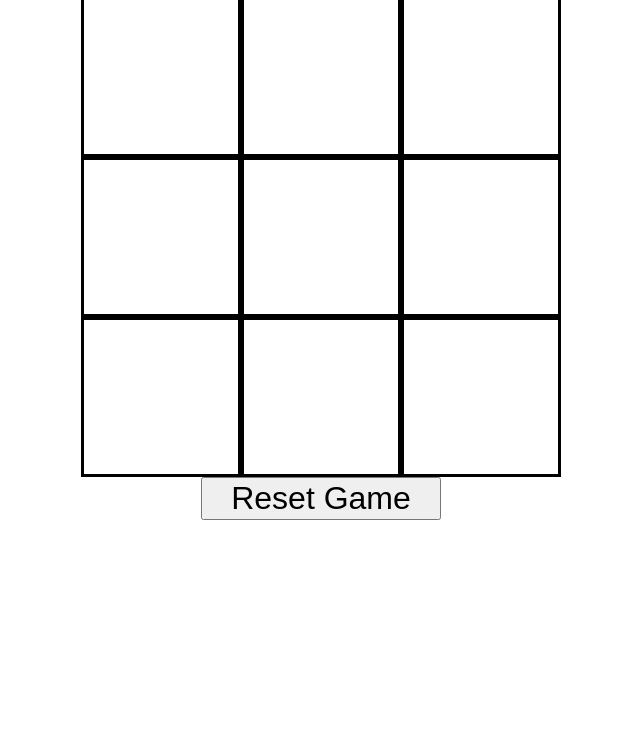
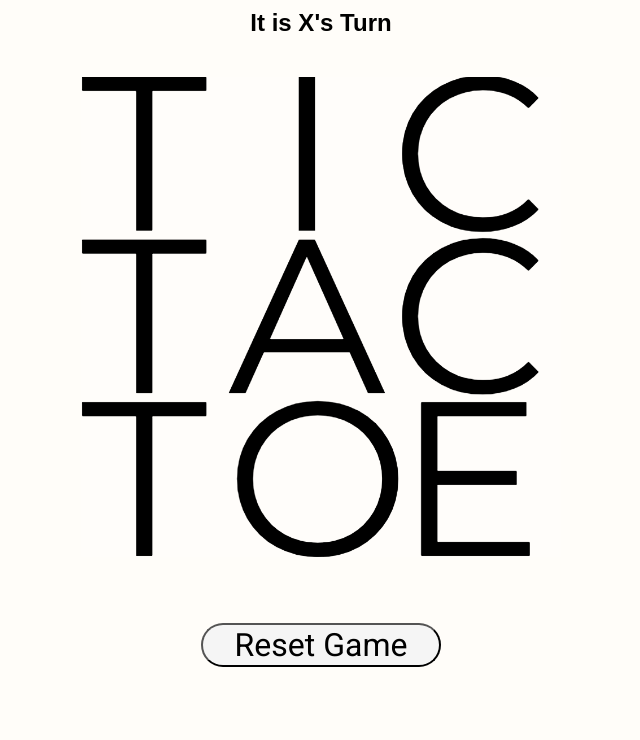
Before and after one commit to bcarteratx/tic-tac-toe, a plain HTML site: page index.html in a window 1280 px wide. Shown: the part 76-816 px from the top of the page, without its empty margins (319-959 px from the left). Drawn offline with Linux system fonts and the light colour scheme.

Commit message:
add styling

```diff
--- a/css/main.css
+++ b/css/main.css
@@ -4,6 +4,7 @@ body {
     height: 100vh;
     display: flex;
     flex-direction: column;
+    background-color: rgb(255, 253, 249);
 }
 
 h1 {
@@ -11,26 +12,72 @@ h1 {
 }
 
 #message {
-    margin: 0 auto;
+    margin: 5vmin auto;
 }
 
 section.board {
+    background-image:url(../images/TICTACTOE_background.png);
+    background-size: cover;
     margin: 0 auto;
     display: grid;
     grid-template-rows: repeat(3, 20vmin);
     grid-template-columns: repeat(3, 20vmin);
     grid-gap: 0vmin;
+    font-family: 'Montserrat', sans-serif;
+    color: rgb(194, 18, 18);
 }
 
 div {
-    border: 3px solid black;
-    font-size: 12vmin;
-    text-align: center;
-    vertical-align: middle;
+    /*border: 3px solid black;*/
+    font-family: 'Shadows Into Light', cursive;
+    font-size: 27vmin;
+    display: flex;
+    justify-content: center;
+    align-items: center;
+}
+
+#sq0 {
+    border-top: 0px;
+    border-left: 0px;
+}
+
+#sq1 {
+    border-top: 0px;
+}
+
+#sq2 {
+    border-top: 0px;
+    border-right: 0px;
+}
+
+#sq3 {
+    border-left: 0px;
+}
+
+#sq5 {
+    border-right: 0px;
+}
+
+#sq6 {
+    border-left: 0px;
+    border-bottom: 0px;
+}
+
+#sq7 {
+    border-bottom: 0px;
+}
+
+#sq8 {
+    border-right: 0px;
+    border-bottom: 0px;
 }
 
 #reset {
-    margin: 0 auto;
+    border-radius: 30px;
+    border-color: black;
+    background-color: whitesmoke;
+    margin: auto;
+    font-family: 'Roboto', sans-serif;
     font-size: 4vmin;
     width: 30vmin;
 }
--- a/index.html
+++ b/index.html
@@ -4,6 +4,7 @@
     <meta charset="UTF-8">
     <meta name="viewport" content="width=device-width, initial-scale=1.0">
     <meta http-equiv="X-UA-Compatible" content="ie=edge">
+    <link href="https://fonts.googleapis.com/css?family=Montserrat|Roboto|Shadows+Into+Light&display=swap" rel="stylesheet">
     <link rel="stylesheet" href="css/main.css">
     <script defer src="js/main.js"></script>
     <title>Tic Tac Toe</title>
--- a/js/main.js
+++ b/js/main.js
@@ -21,9 +21,13 @@ const winCombos = [
 let board;
 let turn;
 let winner;
+let turnCount = 1;
+let isWinner = false;
+
 /*------Cached Element References------*/
 // board status
 let cells = Array.from(document.querySelectorAll('.board div'));
+let gameStatus = document.getElementById('message');
 
 /*------Event Listeners------*/
 document.querySelector('.board').addEventListener('click', handleTurn);
@@ -38,8 +42,9 @@ function init() {
     '', '', '',
     '', '', ''
     ];
-    turn = '1';
+    turn = 'x';
     winner = null;
+    gameStatus.textContent = "It is X's Turn"
     render();
 };
 
@@ -58,10 +63,10 @@ function handleTurn(click) {
     });
     if (board[idx] || winner) return;
     board[idx] = turn;
-    if (turn === '1') {
-        turn = '-1'
+    if (turn === 'x') {
+        turn = 'o'
     } else {
-        turn = '1'
+        turn = 'x'
     }
     win = checkWinner();
     render();
@@ -73,7 +78,12 @@ function handleTurn(click) {
 // a winner and changes the state of the winner
 // variable if so
 function checkWinner() {
-
+    for (var i = 0; i < winCombos.length; i++) {
+      if (Math.abs(board[winCombos[i][0]] + board[winCombos[i][1]] + board[winCombos[i][2]]) === 3) return board[winCombos[i][0]];
+    }
+    return 'Winner!'
+    // if (board.includes('')) return '';
+    //return 'T';
 }
 
 // Render function:
```
Also changed, not shown: images/TICTACTOE_background.png (added).
